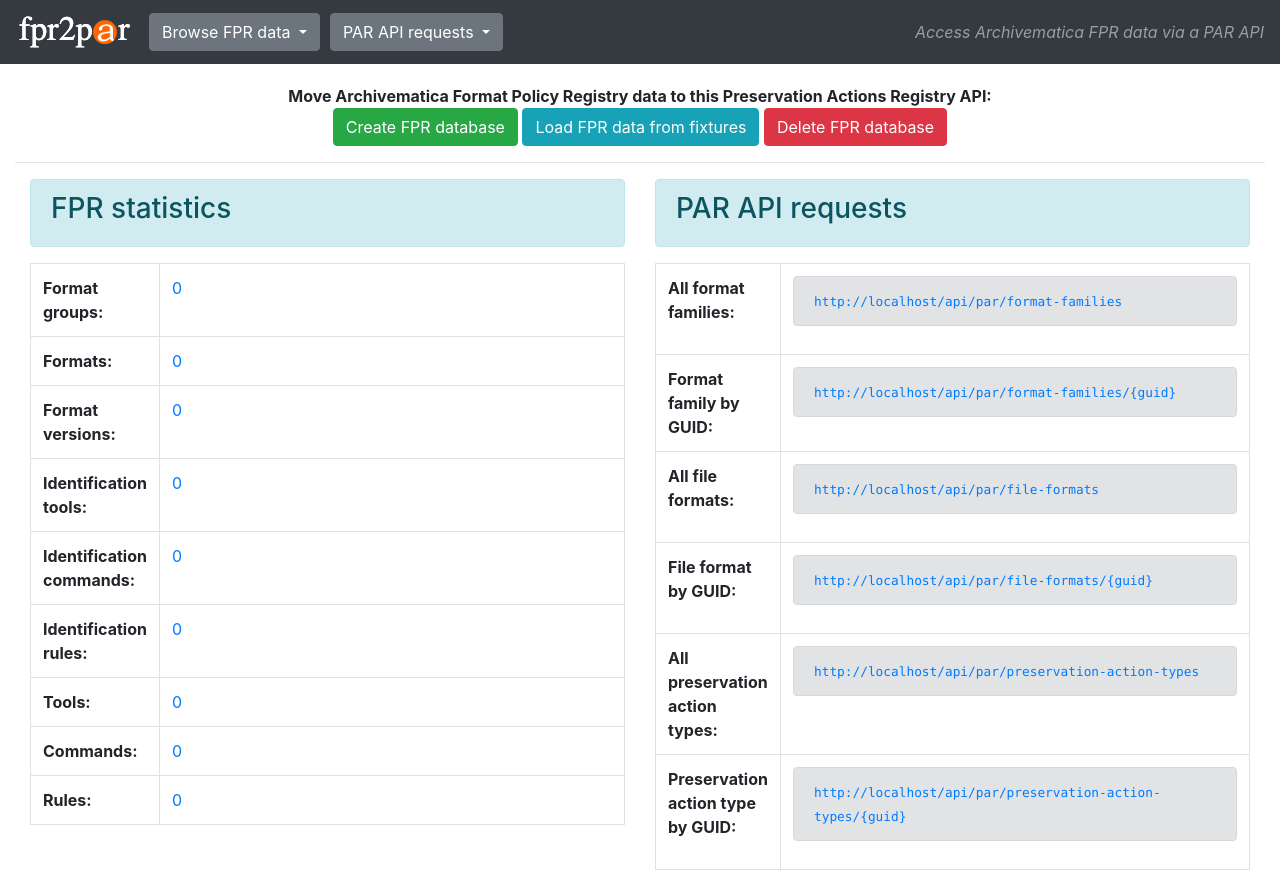
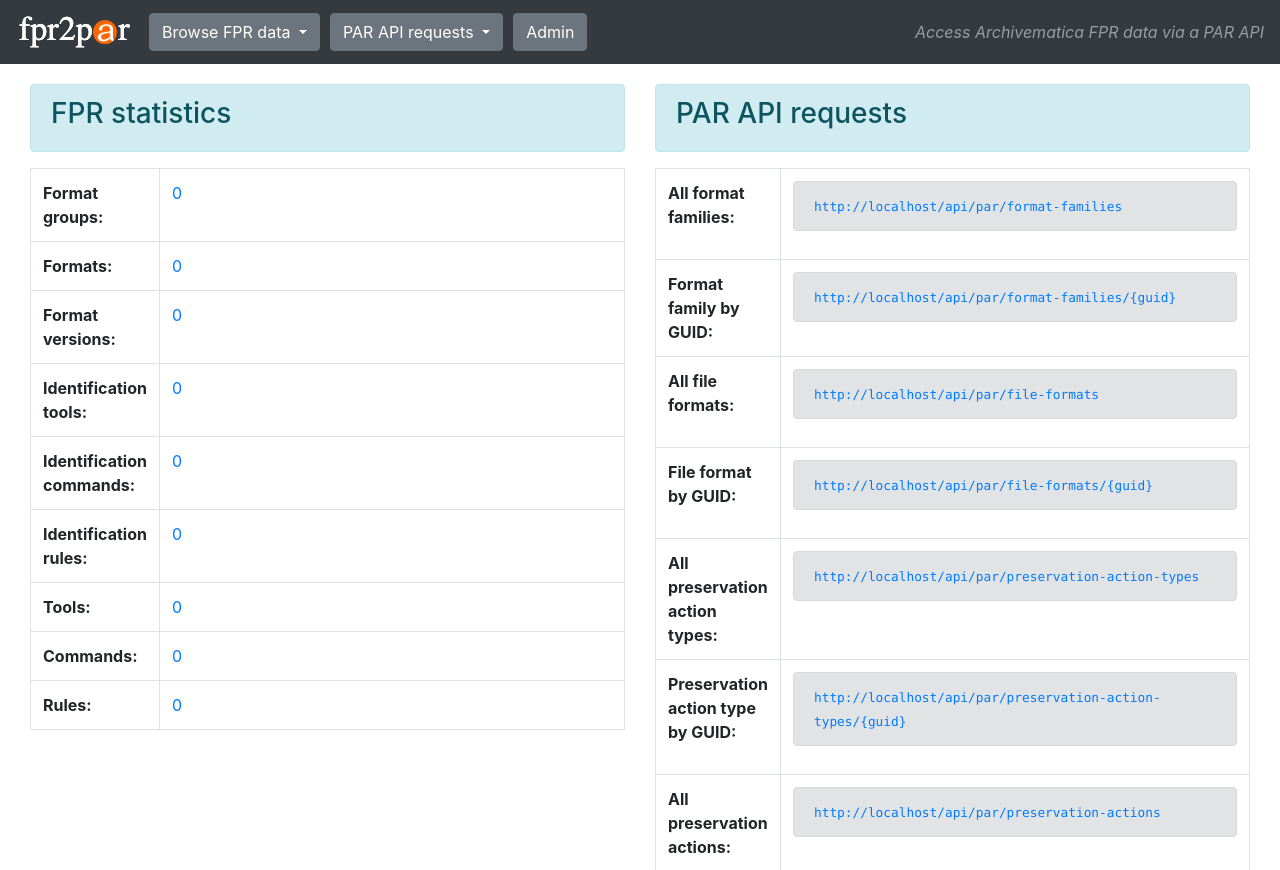
Before and after one commit to artefactual-labs/fpr2par, a Flask app: page / in a window 1280 px wide. Shown: the top 870 px of the page. Run offline with Flask 2, Linux system fonts and the light colour scheme; data that the repository does not hold is empty; some libraries are stand-ins or nearby versions.

Commit message:
move admin functions behnd basic auth

```diff
--- a/fpr2par/__init__.py
+++ b/fpr2par/__init__.py
@@ -1,8 +1,14 @@
 from flask import Flask
 from flask_sqlalchemy import SQLAlchemy
+
 
 app = Flask(__name__)
 app.config.from_object("config")
 db = SQLAlchemy(app)
 
+# change on deploy
+app.config["BASIC_AUTH_USERNAME"] = "admin"
+app.config["BASIC_AUTH_PASSWORD"] = "admin"
+
+
 from fpr2par import views, models
--- a/fpr2par/templates/base.html
+++ b/fpr2par/templates/base.html
@@ -33,7 +33,7 @@
       </div>
 
       <div class="dropdown" style="padding-left: 10px;">
-        <button class="btn btn-secondary dropdown-toggle" type="button" id="dropdownMenuButton" data-toggle="dropdown" aria-haspopup="true" aria-expanded="false">
+        <button class="btn btn-secondary dropdown-toggle" type="button" id="dropdownMenuButton2" data-toggle="dropdown" aria-haspopup="true" aria-expanded="false">
           PAR API requests
         </button>
         <div class="dropdown-menu" aria-labelledby="dropdownMenuButton">
@@ -51,6 +51,9 @@
         </div>
       </div>
 
+      <div style="padding-left: 10px;">
+        <a href="/admin"><button class="btn btn-secondary" type="button">Admin</button></a>
+      </div>
 
     </div>
   <span style="font-style: italic" class="navbar-text">Access Archivematica FPR data via a PAR API</span>
--- a/fpr2par/templates/index.html
+++ b/fpr2par/templates/index.html
@@ -1,17 +1,6 @@
 {% extends "base.html" %}
 
 {% block content %}
-<div class="container-fluid text-center">
-<strong>Move Archivematica Format Policy Registry data to this Preservation Actions Registry API:</strong>
-<br />
-<a href="/create_fpr_database"><button type="button" class="btn btn-success">Create FPR database</button></a>
-<a href="/add_fpr_data"><button type="button" class="btn btn-info">Load FPR data from fixtures</button></a>
-<a href="/delete_fpr_database"><button type="button" class="btn btn-danger">Delete FPR database</button></a>
-</div>
-
-
-<hr />
-
 
 <div class="container-fluid">
   <div class ="row">
--- a/fpr2par/views.py
+++ b/fpr2par/views.py
@@ -1,4 +1,5 @@
 from flask import Flask, render_template, flash, redirect, request, jsonify
+from flask_basicauth import BasicAuth
 from fpr2par import app, db
 import os
 from .create_fpr_database import createdbase
@@ -16,6 +17,8 @@
     fpr_commands,
     fpr_rules,
 )
+
+basic_auth = BasicAuth(app)
 
 
 @app.route("/", methods=["GET"])
@@ -56,6 +59,12 @@
         rules=rules,
         apiUrl=apiUrl,
     )
+
+
+@app.route("/admin", methods=["GET"])
+@basic_auth.required
+def admin():
+    return render_template("admin.html")
 
 
 @app.route("/add_fpr_data", methods=["GET"])
--- a/requirements.txt
+++ b/requirements.txt
@@ -1,5 +1,6 @@
 click==7.1.1
 Flask==1.1.2
+Flask-BasicAuth==0.2.0
 Flask-SQLAlchemy==2.4.1
 itsdangerous==1.1.0
 Jinja2==2.11.2
```
Also changed, not shown: fpr2par/templates/admin.html (added, +13 -0 lines).
